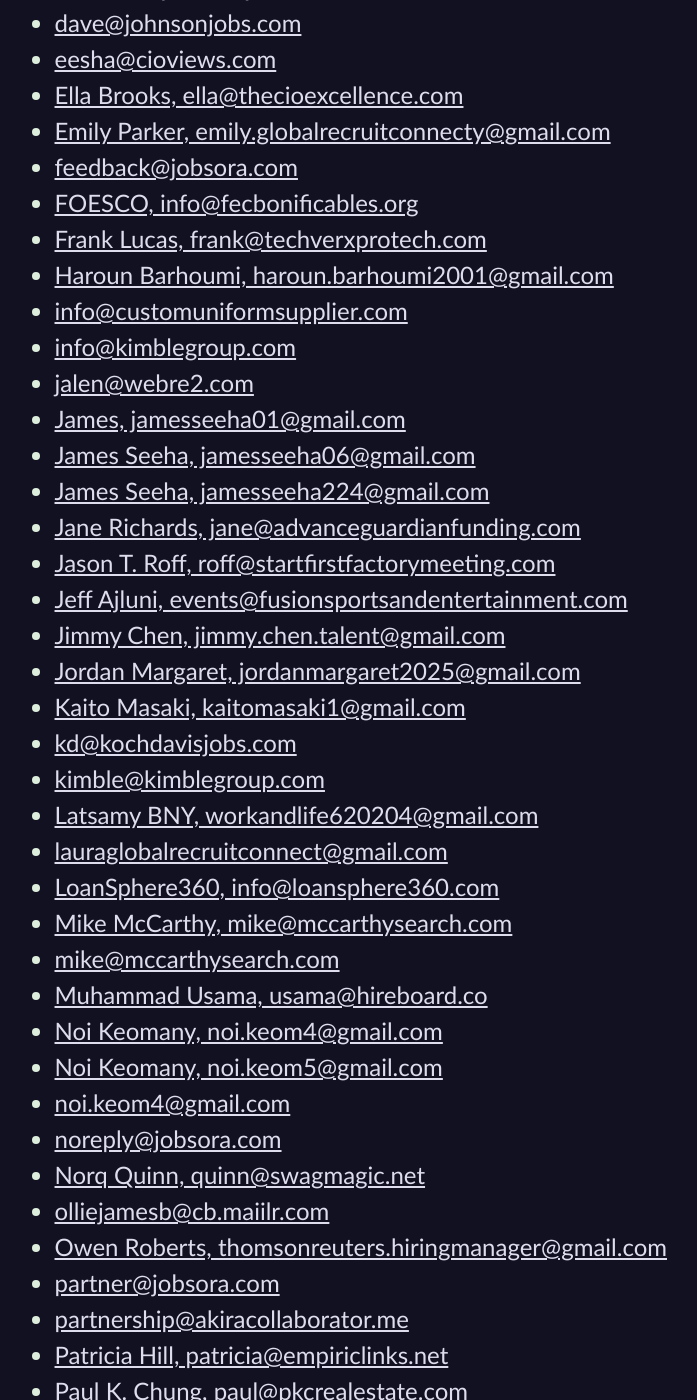
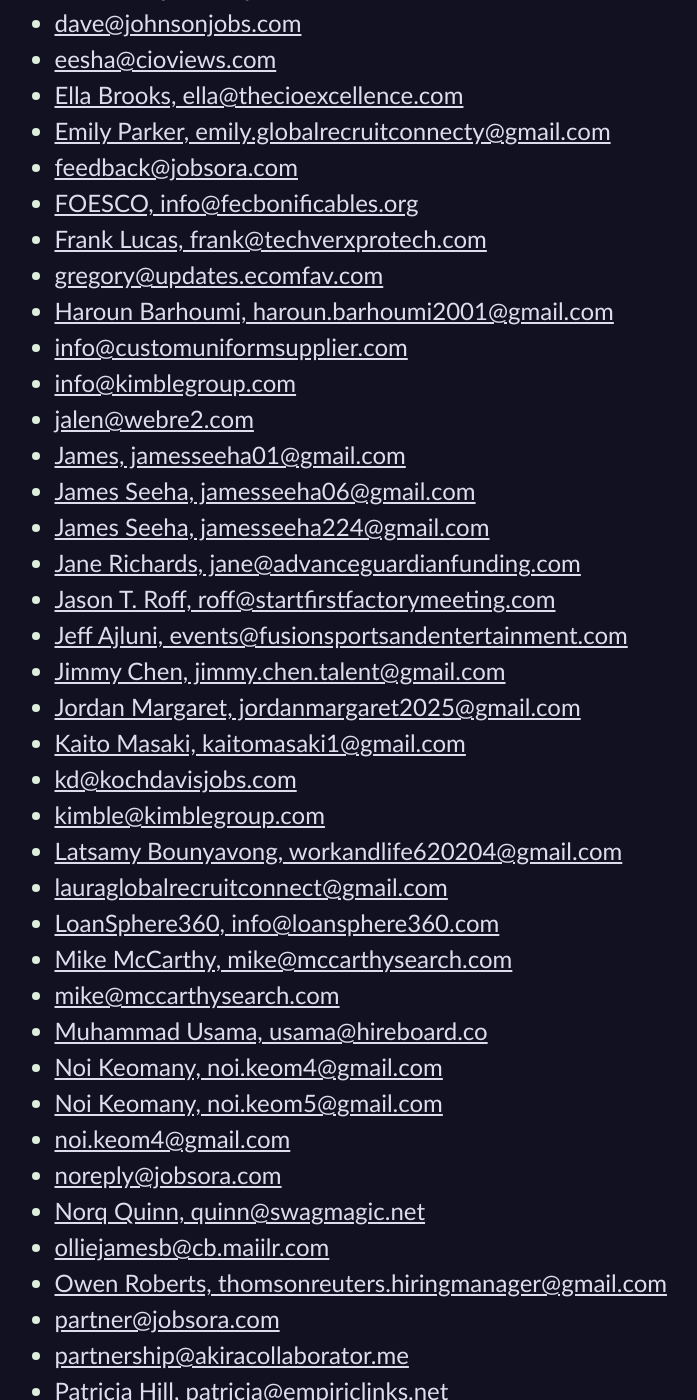
Before and after one commit to CodosaurusLLC/CodosaurusLLC.github.io, a Jekyll site: the page built from spambait.md, in a window 1280 px wide and 1400 px high, scrolled down 981 px. Shown: the whole window, without its empty margins (45-742 px from the left). Built offline with Jekyll 4.4.1, drawn with Linux system fonts in a browser that asks for light colours; our own code applies the rules of GitHub Pages for plain Markdown files.

Commit message:
add a spammer, correct name on another

```diff
--- a/spambait.md
+++ b/spambait.md
@@ -28,6 +28,7 @@
 - [feedback@jobsora.com](mailto:feedback@jobsora.com)
 - [FOESCO, info@fecbonificables.org](mailto:info@fecbonificables.org)
 - [Frank Lucas, frank@techverxprotech.com](mailto:frank@techverxprotech.com)
+- [gregory@updates.ecomfav.com](mailto:gregory@updates.ecomfav.com)
 - [Haroun Barhoumi, haroun.barhoumi2001@gmail.com](mailto:haroun.barhoumi2001@gmail.com)
 - [info@customuniformsupplier.com](mailto:info@customuniformsupplier.com)
 - [info@kimblegroup.com](mailto:info@kimblegroup.com)
@@ -43,7 +44,7 @@
 - [Kaito Masaki, kaitomasaki1@gmail.com](mailto:kaitomasaki1@gmail.com)
 - [kd@kochdavisjobs.com](mailto:kd@kochdavisjobs.com)
 - [kimble@kimblegroup.com](mailto:kimble@kimblegroup.com)
-- [Latsamy BNY, workandlife620204@gmail.com](mailto:workandlife620204@gmail.com)
+- [Latsamy Bounyavong, workandlife620204@gmail.com](mailto:workandlife620204@gmail.com)
 - [lauraglobalrecruitconnect@gmail.com](mailto:lauraglobalrecruitconnect@gmail.com)
 - [LoanSphere360, info@loansphere360.com](mailto:info@loansphere360.com)
 - [Mike McCarthy, mike@mccarthysearch.com](mailto:mike@mccarthysearch.com)
```
